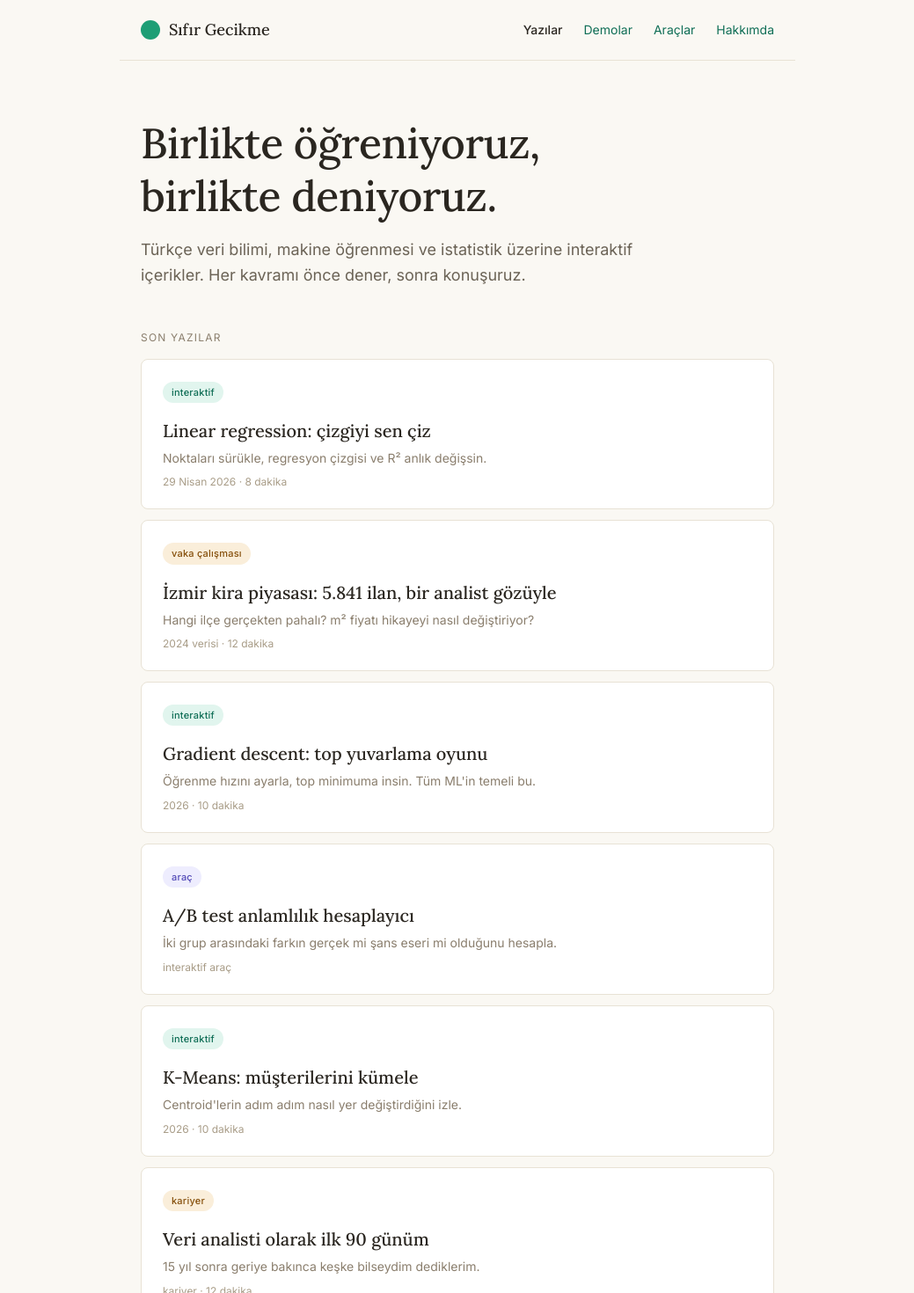
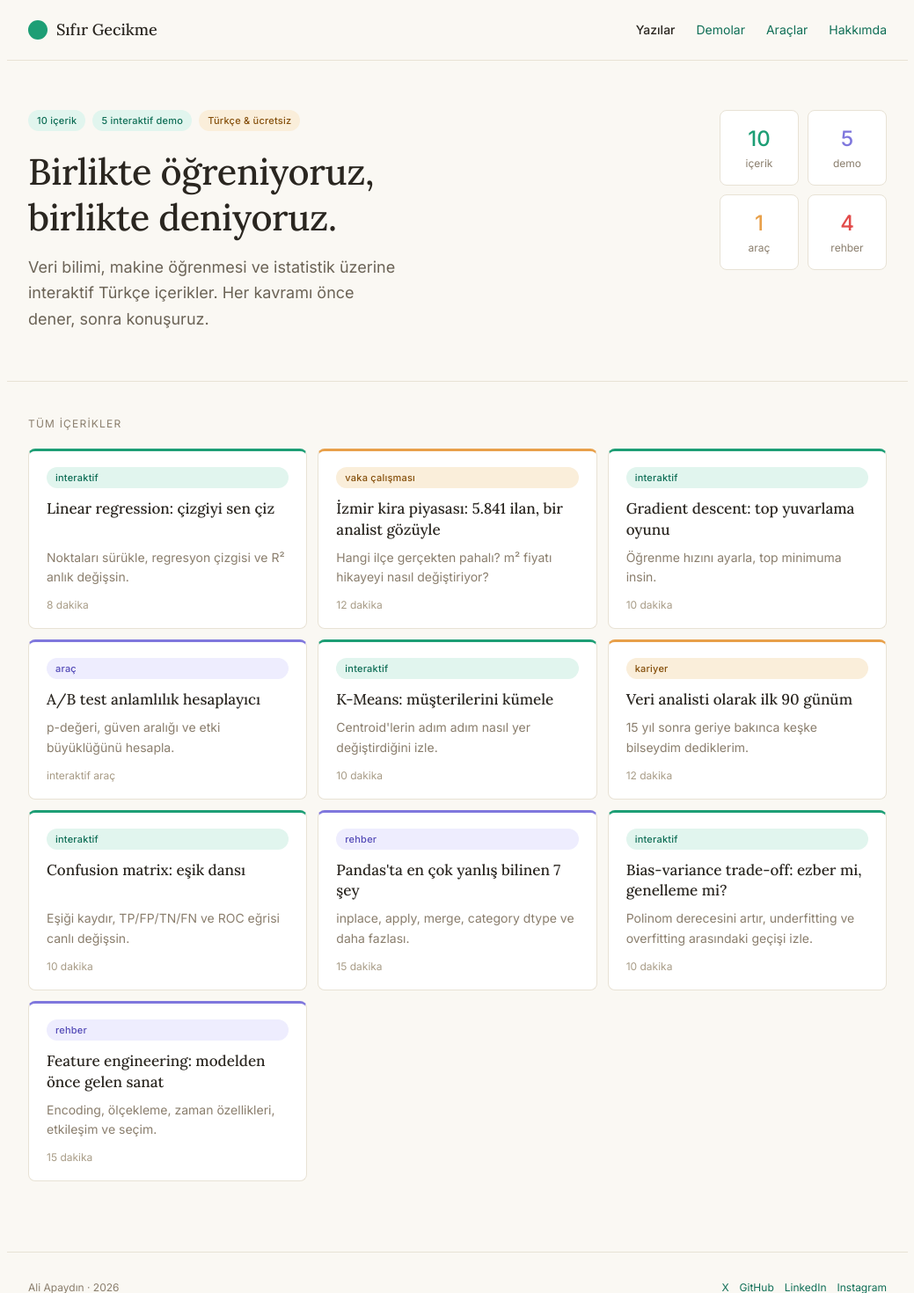
Before and after one commit to aliapaydin/sifir-gecikme, a Next.js app: page / in a window 1280 px wide. Shown: the top 1470 px of the page at 88% size, without its empty margins (120-1159 px from the left). Built offline with nearby package versions, Linux system fonts and the light colour scheme.

Commit message:
ana sayfa grid tasarımına güncellendi

```diff
--- a/app/page.js
+++ b/app/page.js
@@ -1,7 +1,104 @@
 export default function Home() {
+  const yazilar = [
+    {
+      href: '/yazilar/linear-regression',
+      badge: 'interaktif',
+      badgeClass: 'badge-interactive',
+      borderColor: '#1D9E75',
+      baslik: 'Linear regression: çizgiyi sen çiz',
+      ozet: 'Noktaları sürükle, regresyon çizgisi ve R² anlık değişsin.',
+      meta: '8 dakika',
+    },
+    {
+      href: '/yazilar/izmir-kira-analizi',
+      badge: 'vaka çalışması',
+      badgeClass: 'badge-case',
+      borderColor: '#e8a04a',
+      baslik: 'İzmir kira piyasası: 5.841 ilan, bir analist gözüyle',
+      ozet: 'Hangi ilçe gerçekten pahalı? m² fiyatı hikayeyi nasıl değiştiriyor?',
+      meta: '12 dakika',
+    },
+    {
+      href: '/yazilar/gradient-descent',
+      badge: 'interaktif',
+      badgeClass: 'badge-interactive',
+      borderColor: '#1D9E75',
+      baslik: 'Gradient descent: top yuvarlama oyunu',
+      ozet: 'Öğrenme hızını ayarla, top minimuma insin.',
+      meta: '10 dakika',
+    },
+    {
+      href: '/yazilar/ab-test',
+      badge: 'araç',
+      badgeClass: 'badge-guide',
+      borderColor: '#7F77DD',
+      baslik: 'A/B test anlamlılık hesaplayıcı',
+      ozet: 'p-değeri, güven aralığı ve etki büyüklüğünü hesapla.',
+      meta: 'interaktif araç',
+    },
+    {
+      href: '/yazilar/kmeans',
+      badge: 'interaktif',
+      badgeClass: 'badge-interactive',
+      borderColor: '#1D9E75',
+      baslik: 'K-Means: müşterilerini kümele',
+      ozet: "Centroid'lerin adım adım nasıl yer değiştirdiğini izle.",
+      meta: '10 dakika',
+    },
+    {
+      href: '/yazilar/ilk-90-gun',
+      badge: 'kariyer',
+      badgeClass: 'badge-case',
+      borderColor: '#e8a04a',
+      baslik: 'Veri analisti olarak ilk 90 günüm',
+      ozet: '15 yıl sonra geriye bakınca keşke bilseydim dediklerim.',
+      meta: '12 dakika',
+    },
+    {
+      href: '/yazilar/confusion-matrix',
+      badge: 'interaktif',
+      badgeClass: 'badge-interactive',
+      borderColor: '#1D9E75',
+      baslik: 'Confusion matrix: eşik dansı',
+      ozet: 'Eşiği kaydır, TP/FP/TN/FN ve ROC eğrisi canlı değişsin.',
+      meta: '10 dakika',
+    },
+    {
+      href: '/yazilar/pandas-7-sey',
+      badge: 'rehber',
+      badgeClass: 'badge-guide',
+      borderColor: '#7F77DD',
+      baslik: "Pandas'ta en çok yanlış bilinen 7 şey",
+      ozet: 'inplace, apply, merge, category dtype ve daha fazlası.',
+      meta: '15 dakika',
+    },
+    {
+      href: '/yazilar/bias-variance',
+      badge: 'interaktif',
+      badgeClass: 'badge-interactive',
+      borderColor: '#1D9E75',
+      baslik: 'Bias-variance trade-off: ezber mi, genelleme mi?',
+      ozet: 'Polinom derecesini artır, underfitting ve overfitting arasındaki geçişi izle.',
+      meta: '10 dakika',
+    },
+    {
+      href: '/yazilar/feature-engineering',
+      badge: 'rehber',
+      badgeClass: 'badge-guide',
+      borderColor: '#7F77DD',
+      baslik: 'Feature engineering: modelden önce gelen sanat',
+      ozet: 'Encoding, ölçekleme, zaman özellikleri, etkileşim ve seçim.',
+      meta: '15 dakika',
+    },
+  ];
+
+  const interaktif = yazilar.filter(y => y.badge === 'interaktif').length;
+  const arac = yazilar.filter(y => y.badge === 'araç').length;
+  const rehber = yazilar.filter(y => y.badge === 'rehber' || y.badge === 'kariyer' || y.badge === 'vaka çalışması').length;
+
   return (
     <main className="min-h-screen">
-      <nav className="max-w-3xl mx-auto px-6 py-5 flex justify-between items-center" style={{ borderBottom: '0.5px solid var(--color-border)' }}>
+      <nav className="max-w-5xl mx-auto px-6 py-5 flex justify-between items-center" style={{ borderBottom: '0.5px solid var(--color-border)' }}>
         <div className="flex items-center gap-2.5">
           <div style={{ width: '22px', height: '22px', borderRadius: '50%', background: 'var(--color-accent)' }}></div>
           <span className="font-serif text-lg font-medium">Sıfır Gecikme</span>
@@ -13,86 +110,57 @@ export default function Home() {
           <a href="/hakkimda">Hakkımda</a>
         </div>
       </nav>
-      <section className="max-w-3xl mx-auto px-6 pt-16 pb-12">
-        <h1 className="font-serif text-5xl font-medium leading-tight mb-4" style={{ color: 'var(--color-text)', letterSpacing: '-0.01em' }}>
-          Birlikte öğreniyoruz,<br/>birlikte deniyoruz.
-        </h1>
-        <p className="text-lg leading-relaxed max-w-xl" style={{ color: 'var(--color-text-soft)' }}>
-          Türkçe veri bilimi, makine öğrenmesi ve istatistik üzerine interaktif içerikler. Her kavramı önce dener, sonra konuşuruz.
-        </p>
+
+      <section className="max-w-5xl mx-auto px-6 py-14" style={{ borderBottom: '0.5px solid var(--color-border)' }}>
+        <div className="flex items-start justify-between gap-8 flex-wrap">
+          <div style={{ flex: '1', minWidth: '280px' }}>
+            <div className="flex gap-2 flex-wrap mb-5">
+              <span className="badge badge-interactive">{yazilar.length} içerik</span>
+              <span className="badge badge-interactive">{interaktif} interaktif demo</span>
+              <span className="badge badge-case">Türkçe & ücretsiz</span>
+            </div>
+            <h1 className="font-serif font-medium leading-tight mb-4" style={{ fontSize: '2.6rem', color: 'var(--color-text)', letterSpacing: '-0.01em' }}>
+              Birlikte öğreniyoruz,<br />birlikte deniyoruz.
+            </h1>
+            <p className="text-lg leading-relaxed" style={{ color: 'var(--color-text-soft)', maxWidth: '420px' }}>
+              Veri bilimi, makine öğrenmesi ve istatistik üzerine interaktif Türkçe içerikler. Her kavramı önce dener, sonra konuşuruz.
+            </p>
+          </div>
+
+          <div style={{ display: 'grid', gridTemplateColumns: '1fr 1fr', gap: '10px', flexShrink: 0 }}>
+            {[
+              { sayi: yazilar.length, etiket: 'içerik', renk: 'var(--color-accent)' },
+              { sayi: interaktif, etiket: 'demo', renk: '#7F77DD' },
+              { sayi: arac, etiket: 'araç', renk: '#e8a04a' },
+              { sayi: rehber, etiket: 'rehber', renk: '#E24B4A' },
+            ].map(({ sayi, etiket, renk }) => (
+              <div key={etiket} className="card text-center" style={{ padding: '16px 20px', minWidth: '90px' }}>
+                <div className="text-2xl font-medium mb-1" style={{ color: renk }}>{sayi}</div>
+                <div className="text-xs" style={{ color: 'var(--color-text-mute)' }}>{etiket}</div>
+              </div>
+            ))}
+          </div>
+        </div>
       </section>
-      <section className="max-w-3xl mx-auto px-6 pb-20">
-        <div className="text-xs uppercase tracking-widest mb-4" style={{ color: 'var(--color-text-mute)' }}>Son yazılar</div>
-        <a href="/yazilar/linear-regression" className="block card mb-3" style={{ color: 'inherit' }}>
-          <span className="badge badge-interactive mb-2.5 inline-block">interaktif</span>
-          <h3 className="font-serif text-xl font-medium mt-2 mb-1.5" style={{ color: 'var(--color-text)' }}>Linear regression: çizgiyi sen çiz</h3>
-          <p className="text-sm leading-relaxed mb-2" style={{ color: 'var(--color-text-mute)' }}>Noktaları sürükle, regresyon çizgisi ve R² anlık değişsin.</p>
-          <p className="text-xs" style={{ color: 'var(--color-text-faint)' }}>29 Nisan 2026 · 8 dakika</p>
-        </a>
-        <a href="/yazilar/izmir-kira-analizi" className="block card mb-3" style={{ color: 'inherit' }}>
-          <span className="badge badge-case mb-2.5 inline-block">vaka çalışması</span>
-          <h3 className="font-serif text-xl font-medium mt-2 mb-1.5" style={{ color: 'var(--color-text)' }}>İzmir kira piyasası: 5.841 ilan, bir analist gözüyle</h3>
-          <p className="text-sm leading-relaxed mb-2" style={{ color: 'var(--color-text-mute)' }}>Hangi ilçe gerçekten pahalı? m² fiyatı hikayeyi nasıl değiştiriyor?</p>
-          <p className="text-xs" style={{ color: 'var(--color-text-faint)' }}>2024 verisi · 12 dakika</p>
-        </a>
-        <a href="/yazilar/gradient-descent" className="block card mb-3" style={{ color: 'inherit' }}>
-          <span className="badge badge-interactive mb-2.5 inline-block">interaktif</span>
-          <h3 className="font-serif text-xl font-medium mt-2 mb-1.5" style={{ color: 'var(--color-text)' }}>Gradient descent: top yuvarlama oyunu</h3>
-          <p className="text-sm leading-relaxed mb-2" style={{ color: 'var(--color-text-mute)' }}>Öğrenme hızını ayarla, top minimuma insin. Tüm ML&apos;in temeli bu.</p>
-          <p className="text-xs" style={{ color: 'var(--color-text-faint)' }}>2026 · 10 dakika</p>
-        </a>
 
-        <a href="/yazilar/ab-test" className="block card mb-3" style={{ color: 'inherit' }}>
-          <span className="badge badge-guide mb-2.5 inline-block">araç</span>
-          <h3 className="font-serif text-xl font-medium mt-2 mb-1.5" style={{ color: 'var(--color-text)' }}>A/B test anlamlılık hesaplayıcı</h3>
-          <p className="text-sm leading-relaxed mb-2" style={{ color: 'var(--color-text-mute)' }}>İki grup arasındaki farkın gerçek mi şans eseri mi olduğunu hesapla.</p>
-          <p className="text-xs" style={{ color: 'var(--color-text-faint)' }}>interaktif araç</p>
-        </a>
+      <section className="max-w-5xl mx-auto px-6 py-10 pb-20">
+        <div className="text-xs uppercase tracking-widest mb-5" style={{ color: 'var(--color-text-mute)' }}>Tüm içerikler</div>
 
-        <a href="/yazilar/kmeans" className="block card mb-3" style={{ color: 'inherit' }}>
-          <span className="badge badge-interactive mb-2.5 inline-block">interaktif</span>
-          <h3 className="font-serif text-xl font-medium mt-2 mb-1.5" style={{ color: 'var(--color-text)' }}>K-Means: müşterilerini kümele</h3>
-          <p className="text-sm leading-relaxed mb-2" style={{ color: 'var(--color-text-mute)' }}>Centroid&apos;lerin adım adım nasıl yer değiştirdiğini izle.</p>
-          <p className="text-xs" style={{ color: 'var(--color-text-faint)' }}>2026 · 10 dakika</p>
-        </a>
+        <div style={{ display: 'grid', gridTemplateColumns: 'repeat(auto-fill, minmax(280px, 1fr))', gap: '12px' }}>
+          {yazilar.map((y) => (
+            <a key={y.href} href={y.href} style={{ color: 'inherit', textDecoration: 'none', display: 'block' }}>
+              <div className="card h-full" style={{ borderTop: `3px solid ${y.borderColor}`, padding: '18px 20px', height: '100%', boxSizing: 'border-box', display: 'flex', flexDirection: 'column' }}>
+                <span className={`badge ${y.badgeClass} inline-block mb-3`}>{y.badge}</span>
+                <h3 className="font-serif font-medium mb-2" style={{ fontSize: '17px', color: 'var(--color-text)', lineHeight: '1.4', flex: 1 }}>{y.baslik}</h3>
+                <p className="text-sm leading-relaxed mb-3" style={{ color: 'var(--color-text-mute)' }}>{y.ozet}</p>
+                <p className="text-xs" style={{ color: 'var(--color-text-faint)' }}>{y.meta}</p>
+              </div>
+            </a>
+          ))}
+        </div>
+      </section>
 
-        <a href="/yazilar/ilk-90-gun" className="block card mb-3" style={{ color: 'inherit' }}>
-          <span className="badge badge-case mb-2.5 inline-block">kariyer</span>
-          <h3 className="font-serif text-xl font-medium mt-2 mb-1.5" style={{ color: 'var(--color-text)' }}>Veri analisti olarak ilk 90 günüm</h3>
-          <p className="text-sm leading-relaxed mb-2" style={{ color: 'var(--color-text-mute)' }}>15 yıl sonra geriye bakınca keşke bilseydim dediklerim.</p>
-          <p className="text-xs" style={{ color: 'var(--color-text-faint)' }}>kariyer · 12 dakika</p>
-        </a>
-
-        <a href="/yazilar/confusion-matrix" className="block card mb-3" style={{ color: 'inherit' }}>
-          <span className="badge badge-interactive mb-2.5 inline-block">interaktif</span>
-          <h3 className="font-serif text-xl font-medium mt-2 mb-1.5" style={{ color: 'var(--color-text)' }}>Confusion matrix: eşik dansı</h3>
-          <p className="text-sm leading-relaxed mb-2" style={{ color: 'var(--color-text-mute)' }}>Eşiği kaydır, TP/FP/TN/FN ve ROC eğrisi canlı değişsin.</p>
-          <p className="text-xs" style={{ color: 'var(--color-text-faint)' }}>2026 · 10 dakika</p>
-        </a>
-
-        <a href="/yazilar/pandas-7-sey" className="block card mb-3" style={{ color: 'inherit' }}>
-          <span className="badge badge-guide mb-2.5 inline-block">rehber</span>
-          <h3 className="font-serif text-xl font-medium mt-2 mb-1.5" style={{ color: 'var(--color-text)' }}>Pandas&apos;ta en çok yanlış bilinen 7 şey</h3>
-          <p className="text-sm leading-relaxed mb-2" style={{ color: 'var(--color-text-mute)' }}>inplace, apply, merge, category dtype ve daha fazlası.</p>
-          <p className="text-xs" style={{ color: 'var(--color-text-faint)' }}>rehber · 15 dakika</p>
-        </a>
-
-        <a href="/yazilar/bias-variance" className="block card mb-3" style={{ color: 'inherit' }}>
-          <span className="badge badge-interactive mb-2.5 inline-block">interaktif</span>
-          <h3 className="font-serif text-xl font-medium mt-2 mb-1.5" style={{ color: 'var(--color-text)' }}>Bias-variance trade-off: ezber mi, genelleme mi?</h3>
-          <p className="text-sm leading-relaxed mb-2" style={{ color: 'var(--color-text-mute)' }}>Polinom derecesini artır, underfitting&apos;ten overfitting&apos;e geçişi izle.</p>
-          <p className="text-xs" style={{ color: 'var(--color-text-faint)' }}>2026 · 10 dakika</p>
-        </a>
-
-        <a href="/yazilar/feature-engineering" className="block card mb-3" style={{ color: 'inherit' }}>
-          <span className="badge badge-guide mb-2.5 inline-block">rehber</span>
-          <h3 className="font-serif text-xl font-medium mt-2 mb-1.5" style={{ color: 'var(--color-text)' }}>Feature engineering: modelden önce gelen sanat</h3>
-          <p className="text-sm leading-relaxed mb-2" style={{ color: 'var(--color-text-mute)' }}>Encoding, ölçekleme, zaman özellikleri, etkileşim ve seçim.</p>
-          <p className="text-xs" style={{ color: 'var(--color-text-faint)' }}>rehber · 15 dakika</p>
-        </a>
-
-      </section>
-      <footer className="max-w-3xl mx-auto px-6 py-8 flex justify-between text-xs" style={{ borderTop: '0.5px solid var(--color-border)', color: 'var(--color-text-mute)' }}>
+      <footer className="max-w-5xl mx-auto px-6 py-8 flex justify-between text-xs" style={{ borderTop: '0.5px solid var(--color-border)', color: 'var(--color-text-mute)' }}>
         <span>Ali Apaydın · {new Date().getFullYear()}</span>
         <span className="flex gap-3">
           <a href="https://x.com/sifirgecikme" target="_blank" rel="noopener noreferrer">X</a>
```
